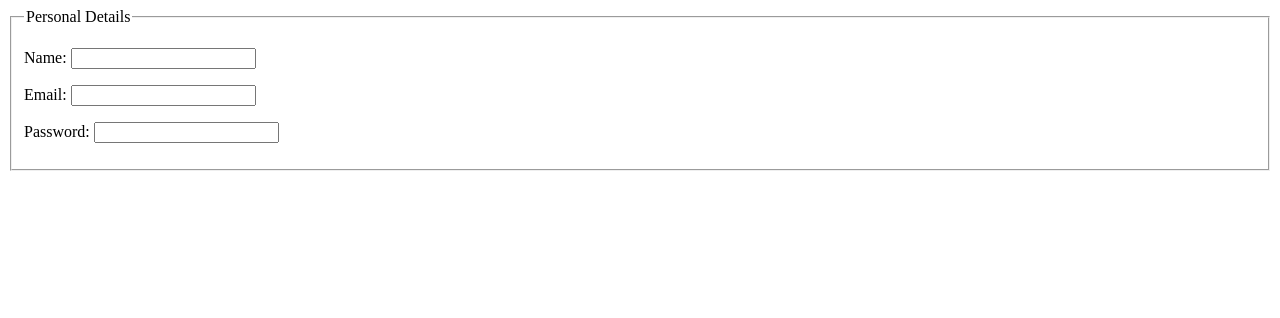
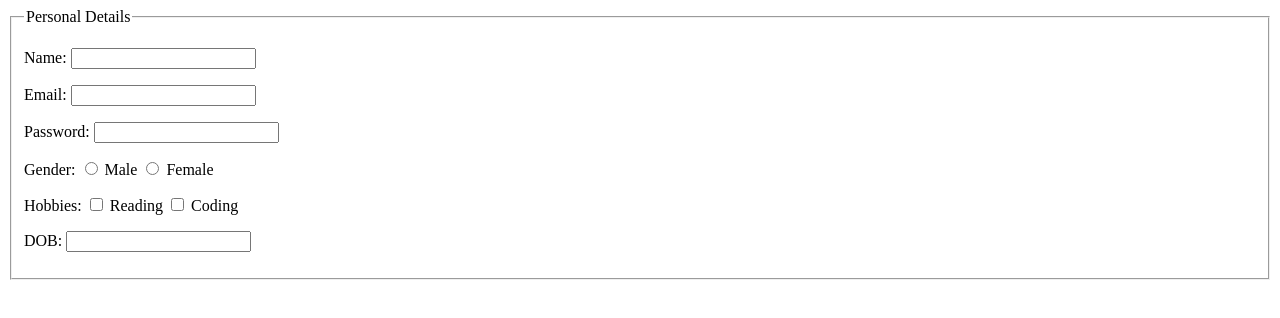
Before and after one commit to ravi00280/WDW_0305, a plain HTML site: page Web Designing Workshop Assignment/assignment 15 index.html in a window 1280 px wide. Drawn offline with Linux system fonts and the light colour scheme.

Commit message:
Assignment 15 (Part 2): Add gender radio buttons, hobbies checkboxes, and DOB

```diff
--- a/Web Designing Workshop Assignment/assignment 15 index.html
+++ b/Web Designing Workshop Assignment/assignment 15 index.html
@@ -25,6 +25,27 @@
                 <label for="password">Password:</label>
                 <input type="password" id="password" name="password">
             </p>
+
+            <p>
+                Gender:
+                <input type="radio" id="male" name="gender" value="Male">
+                <label for="male">Male</label>
+                <input type="radio" id="female" name="gender" value="Female">
+                <label for="female">Female</label>
+            </p>
+
+            <p>
+                Hobbies:
+                <input type="checkbox" id="reading" name="hobbies" value="Reading">
+                <label for="reading">Reading</label>
+                <input type="checkbox" id="coding" name="hobbies" value="Coding">
+                <label for="coding">Coding</label>
+            </p>
+
+            <p>
+                <label for="dob">DOB:</label>
+                <input type="text" id="dob" name="dob">
+            </p>
         </fieldset>
     </form>
 
```
